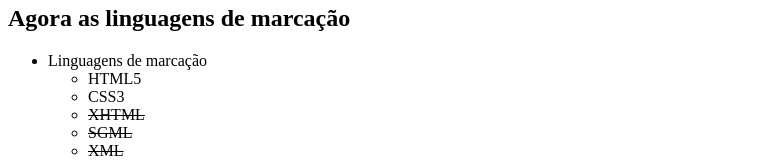
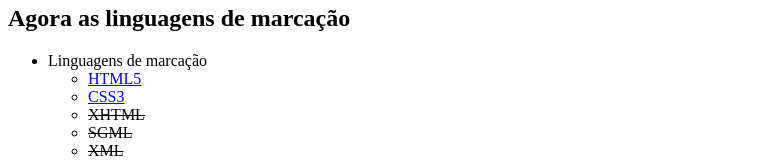
Before and after one commit to LuizGafanhotos/LuizGafanhotos.github.io, a plain HTML site: page projeto site/index.html in a window 1280 px wide. Shown: the part 499-659 px from the top of the page, without its empty margins (0-782 px from the left). Drawn offline with Linux system fonts and the light colour scheme.

Commit message:
HTML(linguagem de marcação)

```diff
--- a/projeto site/index.html
+++ b/projeto site/index.html
@@ -40,8 +40,8 @@
         <ul>
             <li>Linguagens de marcação</li>
             <ul>
-                <li>HTML5</li>
-                <li>CSS3</li>
+                <li><a href="#">HTML5</a></li>
+                <li><a href="#">CSS3</a></li>
                 <li><del>XHTML</del></li>
                 <li><del>SGML</del></li>
                 <li><del>XML</del></li>
```
